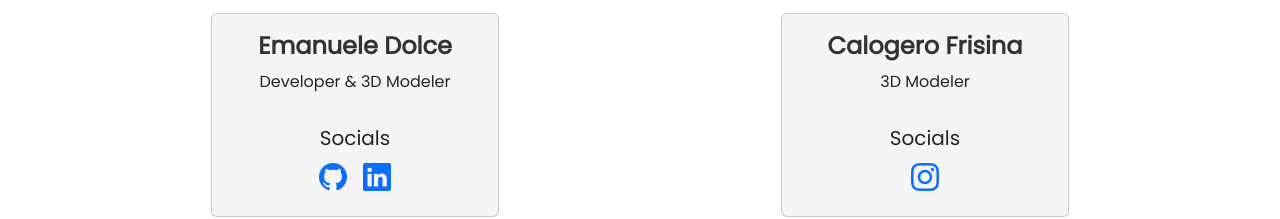
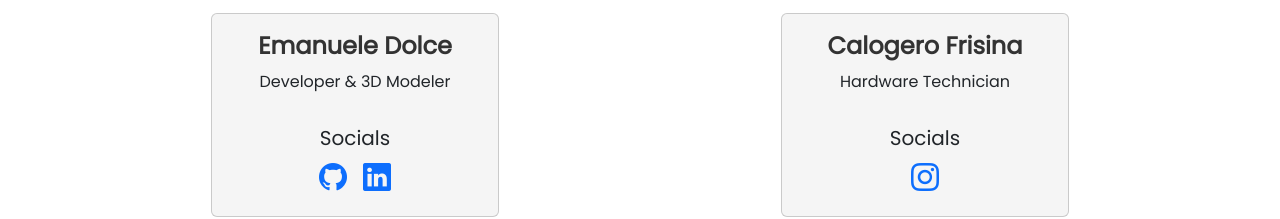
Before and after one commit to alerunza/hangyschool, a Vue app: page / in a window 1280 px wide. Shown: the part 3621-3840 px from the top of the page. Built offline with nearby package versions, Linux system fonts and the light colour scheme; no server answers; what vue-country-flag-next would draw is missing.

Commit message:
update card

```diff
--- a/src/components/Cards.vue
+++ b/src/components/Cards.vue
@@ -75,7 +75,7 @@
                     <div class="card mx-auto" style="width: 18rem">
                         <div class="card-body">
                             <h5 class="card-title text-center">Calogero Frisina</h5>
-                            <p class="card-text text-center">3D Modeler</p>
+                            <p class="card-text text-center">Hardware Technician</p>
                         </div>
                         <div class="card-body text-center">
                             <h5>Socials</h5>
```
